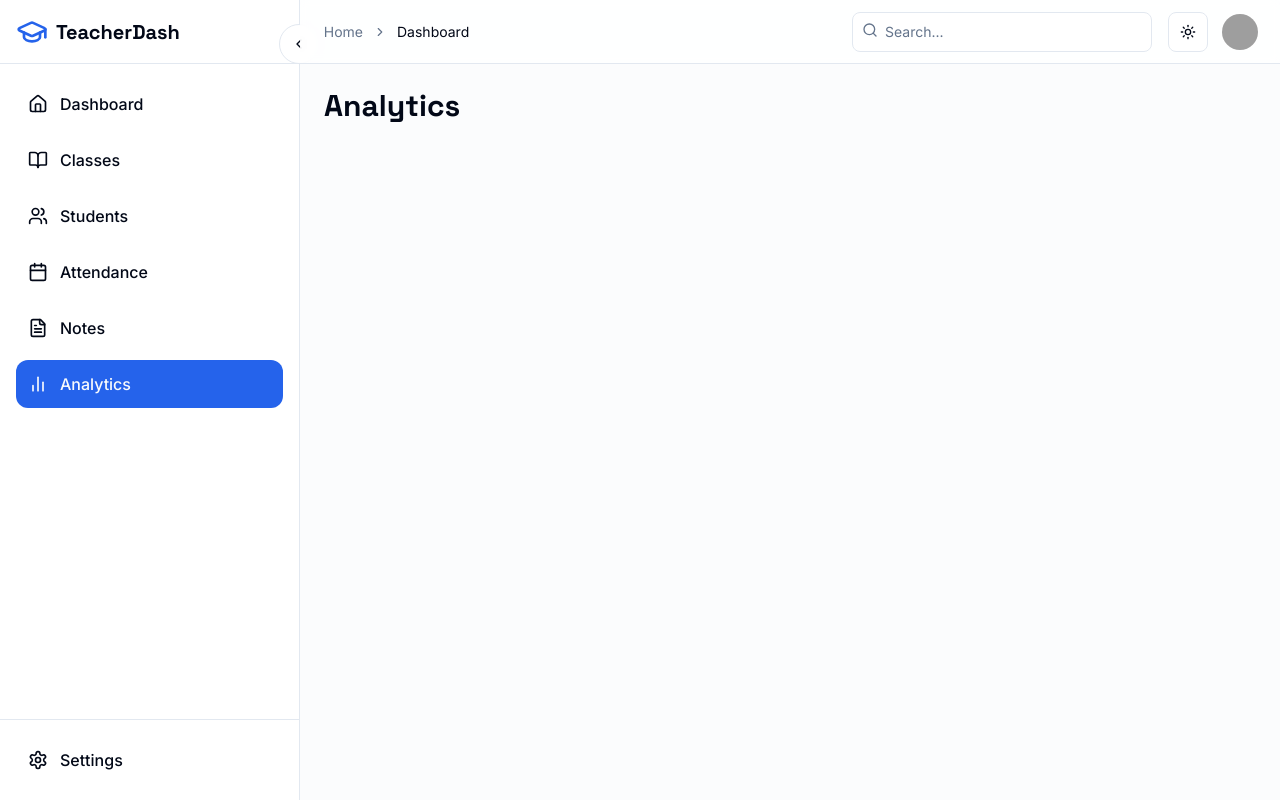
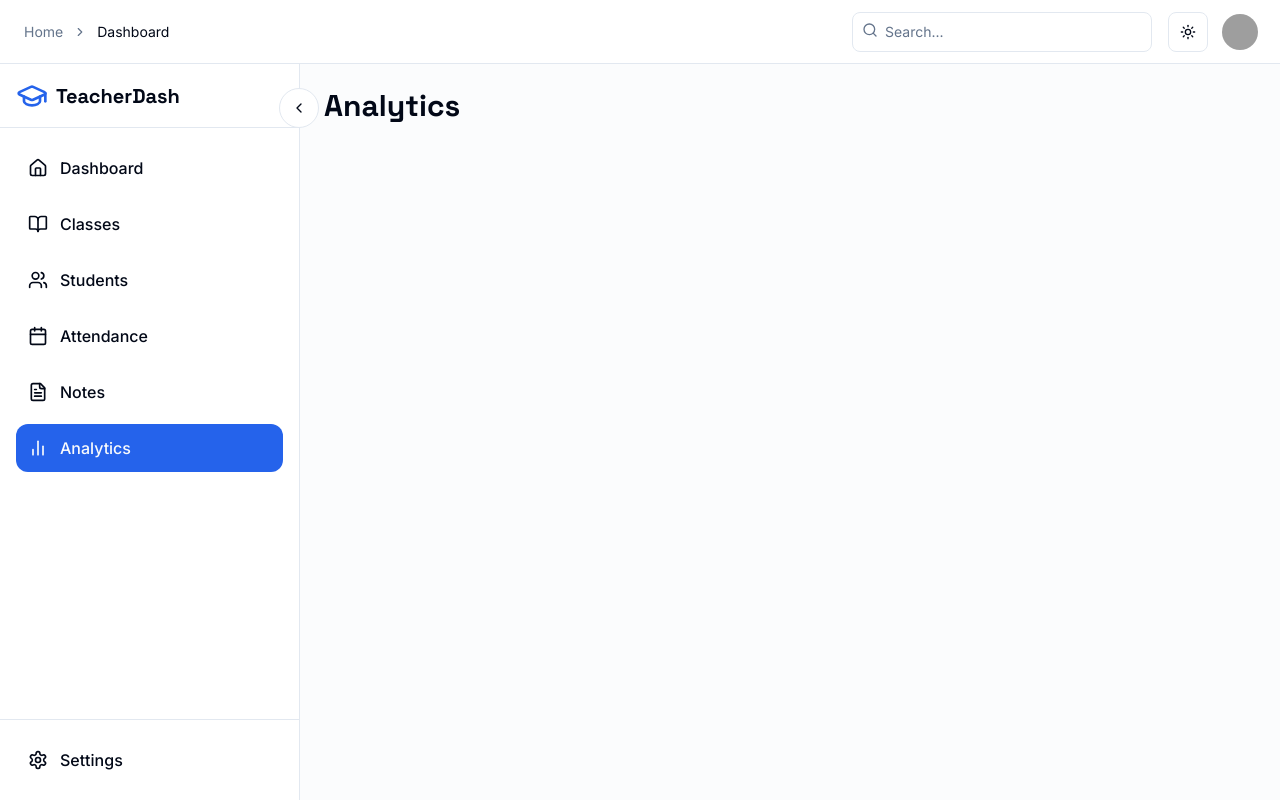
Before and after one commit to mandaleen/ms, a React (Vite) app: page /analytics in a window 1280 px wide. Built offline with nearby package versions, Linux system fonts and the light colour scheme; grey boxes are pictures that could not be loaded.

Commit message:
[dyad] Restructured layout to fix header/sidebar conflict - wrote 2 file(s)

```diff
--- a/src/components/layout/MainLayout.tsx
+++ b/src/components/layout/MainLayout.tsx
@@ -4,11 +4,11 @@ import Header from "./Header";
 
 const MainLayout = () => {
   return (
-    <div className="flex min-h-screen bg-secondary/30">
-      <Sidebar />
-      <div className="flex-1 flex flex-col">
-        <Header />
-        <main className="flex-1 p-6 overflow-y-auto">
+    <div className="flex flex-col h-screen bg-background">
+      <Header />
+      <div className="flex flex-1 overflow-hidden">
+        <Sidebar />
+        <main className="flex-1 p-6 overflow-y-auto bg-secondary/30">
           <Outlet />
         </main>
       </div>
--- a/src/components/layout/Sidebar.tsx
+++ b/src/components/layout/Sidebar.tsx
@@ -21,7 +21,7 @@ const Sidebar = () => {
     <motion.div
       animate={{ width: isCollapsed ? 80 : 300 }}
       transition={{ duration: 0.3, ease: "easeInOut" }}
-      className="relative h-screen bg-card border-r flex flex-col"
+      className="relative h-full bg-card border-r flex flex-col"
     >
       <div className="flex items-center justify-between p-4 border-b h-16">
         <AnimatePresence>
@@ -38,7 +38,7 @@ const Sidebar = () => {
             </motion.div>
           )}
         </AnimatePresence>
-        <Button variant="ghost" size="icon" onClick={() => setIsCollapsed(!isCollapsed)} className="absolute -right-5 top-6 bg-card border rounded-full h-10 w-10">
+        <Button variant="ghost" size="icon" onClick={() => setIsCollapsed(!isCollapsed)} className="absolute -right-5 top-6 bg-card border rounded-full h-10 w-10 z-20">
           {isCollapsed ? <ChevronRight className="h-4 w-4" /> : <ChevronLeft className="h-4 w-4" />}
         </Button>
       </div>
```
